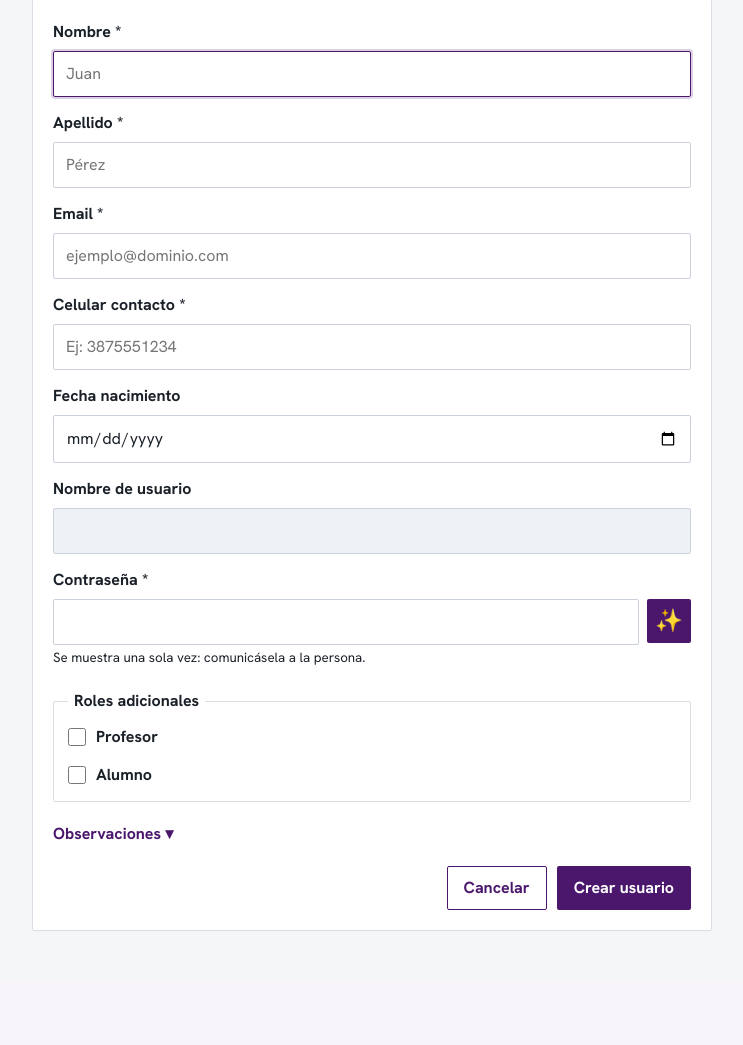
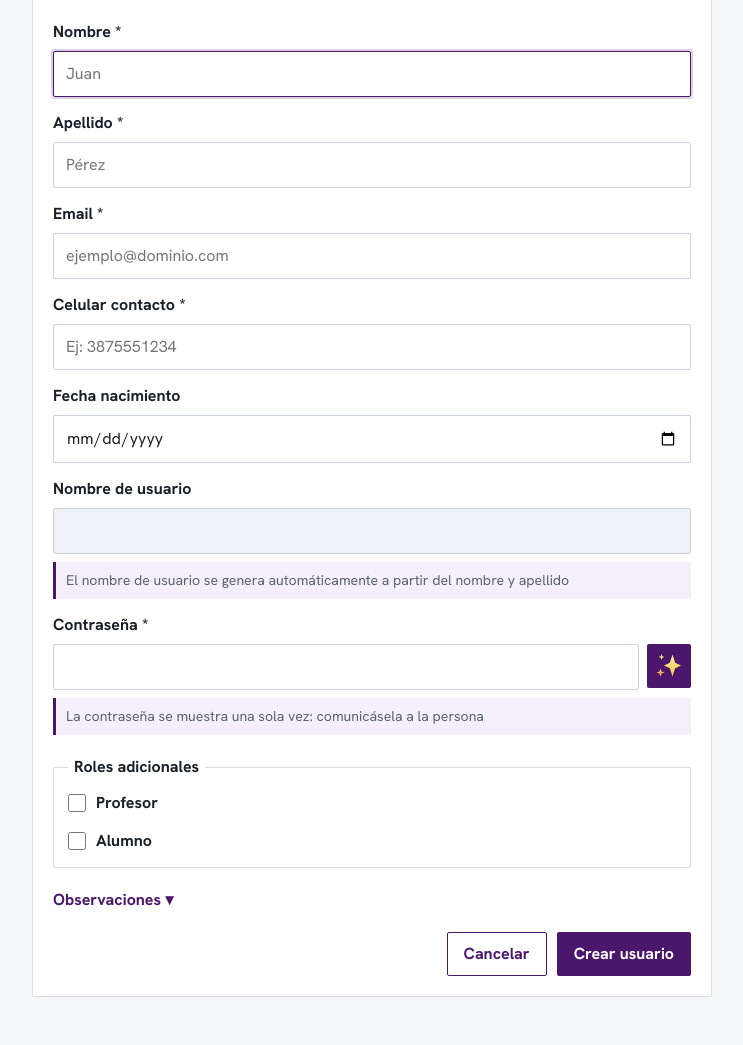
Before and after one commit to fasempertegui/Matchpoint-Taller, a Django app: page /usuarios/nuevo/ in a window 1280 px wide. Shown: the part 164-1209 px from the top of the page, without its empty margins (268-1011 px from the left). Before the commit the page ends 1095 px from the top, so only its background shows below. Run offline with Django 5.2, Linux system fonts and the light colour scheme; the visitor is signed in with stand-in values (Sample User, id 1).

Commit message:
Se realizaron algunos ajustes en los formularios

```diff
--- a/static/css/estilos.css
+++ b/static/css/estilos.css
@@ -545,8 +545,6 @@ tbody tr:last-child td {
     height: 44px;
     min-height: 44px;
     padding: 0;
-    font-size: 1.4rem;
-    line-height: 1;
 }
 
 .boton-icono:disabled {
@@ -556,6 +554,16 @@ tbody tr:last-child td {
 
 .aviso-campo {
     margin: 8px 0 0;
+    color: var(--texto-suave);
+    font-size: 0.88rem;
+}
+
+.nota-campo {
+    display: block;
+    margin-top: 8px;
+    padding: 8px 10px;
+    border-left: 3px solid var(--primario);
+    background: var(--primario-suave);
     color: var(--texto-suave);
     font-size: 0.88rem;
 }
--- a/templates/usuarios/registro_formulario.html
+++ b/templates/usuarios/registro_formulario.html
@@ -24,7 +24,7 @@
                 </label>
                 {{ campo }}
                 {% if campo.help_text %}
-                    <small>{{ campo.help_text }}</small>
+                    <small class="nota-campo">{{ campo.help_text }}</small>
                 {% endif %}
                 {% for error in campo.errors %}
                     <p class="error-campo">{{ error }}</p>
--- a/templates/usuarios/usuario_formulario.html
+++ b/templates/usuarios/usuario_formulario.html
@@ -59,14 +59,14 @@
                                 data-url="{% url 'usuarios:usuario_sugerir_contrasena' %}"
                                 aria-label="Sugerir contraseña"
                                 title="Sugerir contraseña"
-                            >✨</button>
+                            ><img src="{% static 'img/brillos.svg' %}" alt="" width="28" height="28"></button>
                         </div>
                         <p class="error-campo" data-error-contrasena hidden></p>
                     {% else %}
                         {{ campo }}
                     {% endif %}
                     {% if campo.help_text %}
-                        <small>{{ campo.help_text }}</small>
+                        <small class="nota-campo">{{ campo.help_text }}</small>
                     {% endif %}
                     {% for error in campo.errors %}
                         <p class="error-campo">{{ error }}</p>
--- a/usuarios/forms.py
+++ b/usuarios/forms.py
@@ -195,6 +195,7 @@ class UsuarioRegistroForm(NombreUsuarioAutomaticoMixin, forms.Form):
         required=False,
         disabled=True,
         widget=forms.TextInput(attrs={"class": "form-control"}),
+        help_text="El nombre de usuario se genera automáticamente a partir del nombre y apellido",
     )
     contrasena = forms.CharField(
         label="Contraseña",
@@ -288,11 +289,12 @@ class UsuarioCrearForm(NombreUsuarioAutomaticoMixin, forms.Form):
         required=False,
         disabled=True,
         widget=forms.TextInput(attrs={"class": "form-control"}),
+        help_text="El nombre de usuario se genera automáticamente a partir del nombre y apellido",
     )
     contrasena = forms.CharField(
         label="Contraseña",
         widget=forms.TextInput(attrs={"class": "form-control"}),
-        help_text="Se muestra una sola vez: comunicásela a la persona.",
+        help_text="La contraseña se muestra una sola vez: comunicásela a la persona",
     )
     rol_profesor = forms.BooleanField(required=False, label="Profesor")
     rol_alumno = forms.BooleanField(required=False, label="Alumno")
```
Also changed, not shown: static/img/brillos.svg (added).
